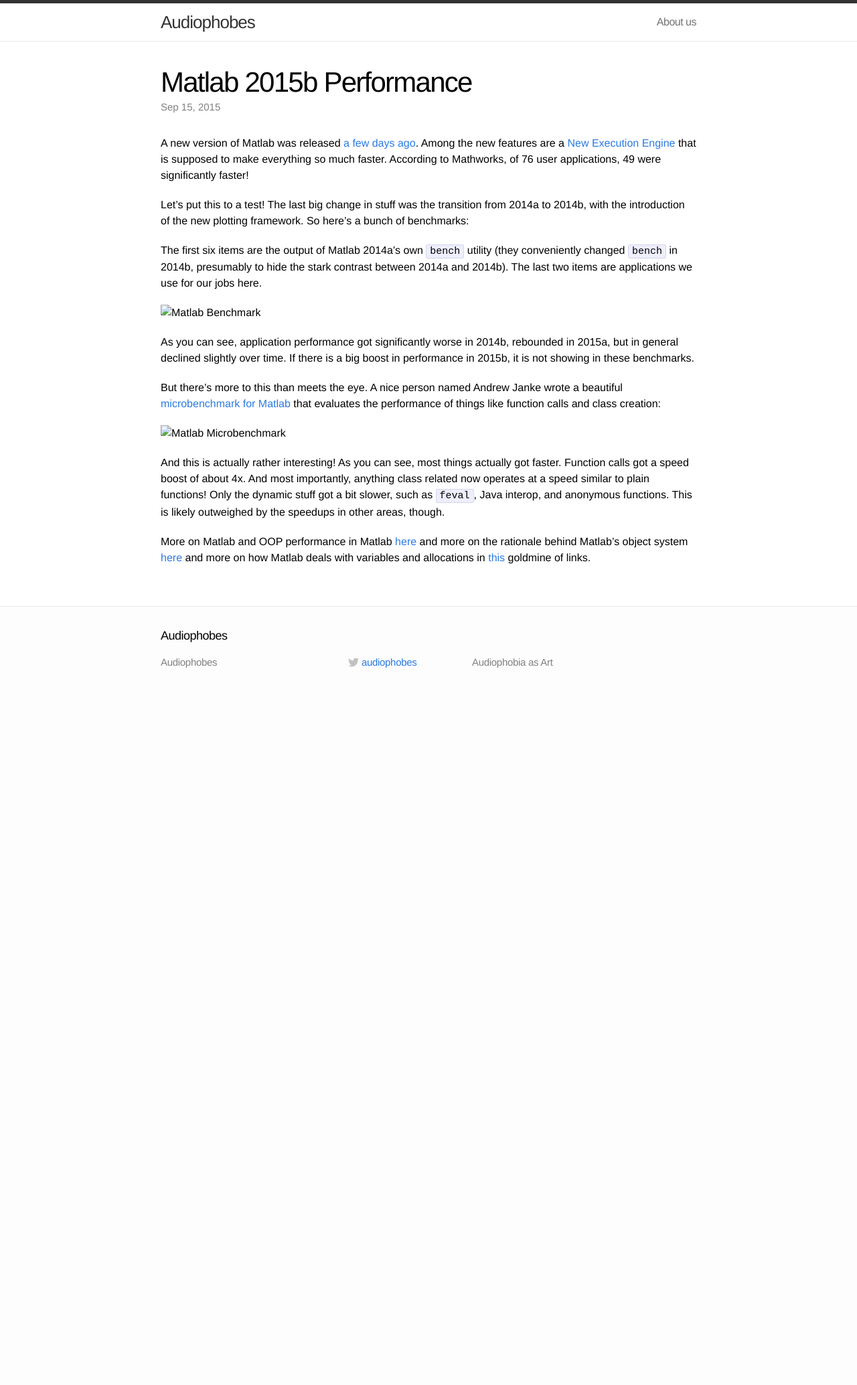
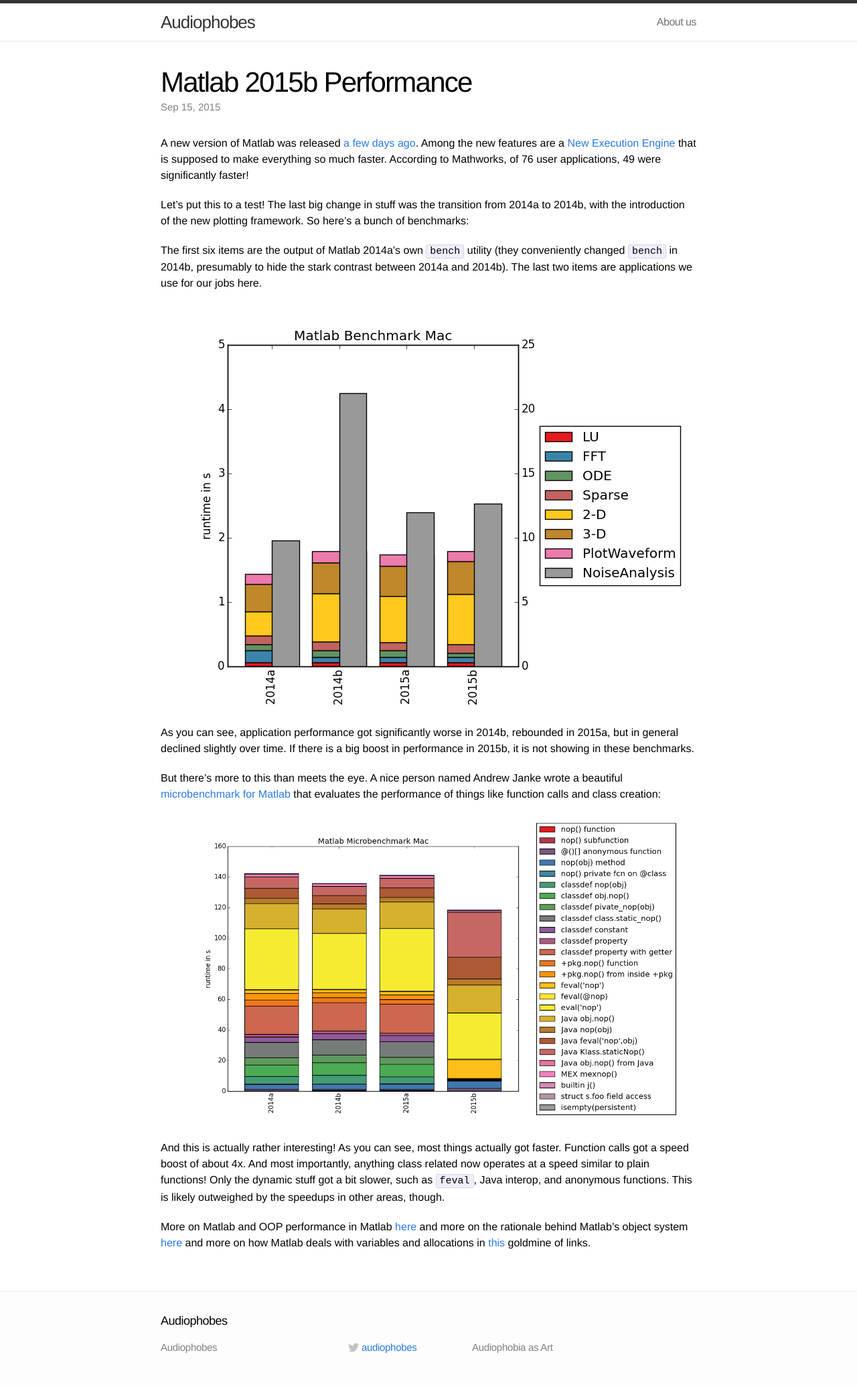
Before and after one commit to freiform/audiophobes, a Jekyll site: the page built from _posts/2015-09-15-matlab-2015b-performance.md, in a window 1280 px wide. Shown: the whole page at 67% size. Built offline with Jekyll 4.4.1, drawn with Linux system fonts in a browser that asks for light colours; before the commit the page ends 1045 px from its top, so only the background shows below that.

Commit message:
fixed image links

```diff
--- a/_posts/2015-09-15-matlab-2015b-performance.md
+++ b/_posts/2015-09-15-matlab-2015b-performance.md
@@ -12,13 +12,13 @@
 
 The first six items are the output of Matlab 2014a's own `bench` utility (they conveniently changed `bench` in 2014b, presumably to hide the stark contrast between 2014a and 2014b). The last two items are applications we use for our jobs here.
 
-<img src="assets/2015-09-15-matlab-benchmark.png" width="100%" alt="Matlab Benchmark" />
+<img src="/assets/2015-09-15-matlab-benchmark.png" width="100%" alt="Matlab Benchmark" />
 
 As you can see, application performance got significantly worse in 2014b, rebounded in 2015a, but in general declined slightly over time. If there is a big boost in performance in 2015b, it is not showing in these benchmarks.
 
 But there's more to this than meets the eye. A nice person named Andrew Janke wrote a beautiful [microbenchmark for Matlab](https://github.com/apjanke/matlab-bench) that evaluates the performance of things like function calls and class creation:
 
-<img src="assets/2015-09-15-matlab-microbenchmark.png" width="100%" alt="Matlab Microbenchmark" />
+<img src="/assets/2015-09-15-matlab-microbenchmark.png" width="100%" alt="Matlab Microbenchmark" />
 
 And this is actually rather interesting! As you can see, most things actually got faster. Function calls got a speed boost of about 4x. And most importantly, anything class related now operates at a speed similar to plain functions! Only the dynamic stuff got a bit slower, such as `feval`, Java interop, and anonymous functions. This is likely outweighed by the speedups in other areas, though.
 
```
